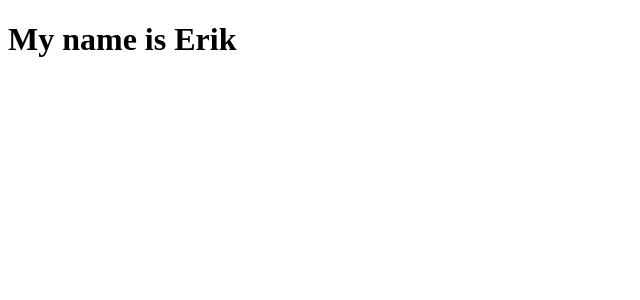
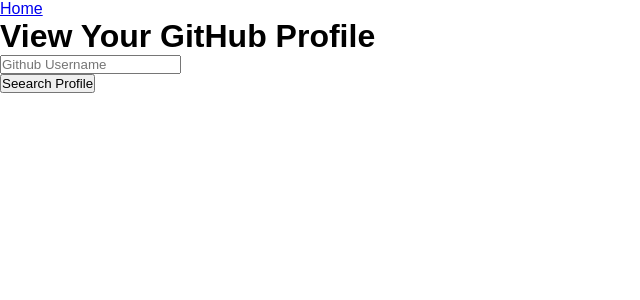
Before and after one commit to erikprogramador/react-github-profiles, a React (Create React App) app: page / in a window 1280 px wide. Shown: the top 300 px of the page, without its empty margins (0-640 px from the left). Built offline with nearby package versions, Linux system fonts and the light colour scheme.

Commit message:
Create the base components and routes

```diff
--- /dev/null
+++ b/src/App.js
@@ -0,0 +1,22 @@
+import React from 'react';
+import { BrowserRouter as Router, Route, Switch } from 'react-router-dom';
+import Welcome from './Welcome';
+import NoMatch from './NoMatch';
+import Profile from './Profile';
+import Navigation from './Navigation';
+
+const App = () => (
+  <Router>
+    <div>
+      <Navigation />
+
+      <Switch>
+        <Route exact path="/" component={Welcome} />
+        <Route path="/profile/:username" component={Profile} />
+        <Route component={NoMatch} />
+      </Switch>
+    </div>
+  </Router>
+);
+
+export default App;
--- a/src/App/App.js
+++ /dev/null
@@ -1,13 +0,0 @@
-import React, { Component } from 'react';
-
-class App extends Component {
-  render() {
-    return (
-      <div>
-        <h1>My name is Erik</h1>
-      </div>
-    );
-  }
-}
-
-export default App;
--- /dev/null
+++ b/src/Navigation.js
@@ -0,0 +1,10 @@
+import React from 'react';
+import { Link } from 'react-router-dom';
+
+const Navigation = () => (
+  <nav>
+    <Link to="/">Home</Link>
+  </nav>
+);
+
+export default Navigation;
--- /dev/null
+++ b/src/NoMatch.js
@@ -0,0 +1,7 @@
+import React from 'react';
+
+const NoMatch = () => (
+  <h1 style={{color: 'red'}}>404 Page not found</h1>
+)
+
+export default NoMatch;
--- /dev/null
+++ b/src/Profile.js
@@ -0,0 +1,13 @@
+import React, { Component } from 'react';
+
+class Profile extends Component {
+  render () {
+    return (
+      <div>
+        {this.props.match.params.username}
+      </div>
+    );
+  }
+}
+
+export default Profile;
--- /dev/null
+++ b/src/SearchForm.js
@@ -0,0 +1,28 @@
+import React, { Component } from 'react';
+
+class SearchForm extends Component {
+  constructor (props) {
+    super(props);
+    this.state = {
+      username: ''
+    };
+    this.setUsername = this.setUsername.bind(this);
+  }
+
+  setUsername (event) {
+    this.setState({ username: event.target.value });
+  }
+
+  render () {
+    return (
+      <form onSubmit={this.props.search}>
+        <div>
+          <input type="text" onChange={this.setUsername} value={this.state.username} placeholder="Github Username"/>
+        </div>
+        <button type="submit">Seearch Profile</button>
+      </form>
+    );
+  }
+}
+
+export default SearchForm;
--- /dev/null
+++ b/src/Welcome.js
@@ -0,0 +1,26 @@
+import React, { Component } from 'react';
+import SearchForm from './SearchForm';
+
+class Welcome extends Component {
+  constructor (props) {
+    super(props);
+    this.search = this.search.bind(this);
+  }
+
+  search (event) {
+    event.preventDefault();
+    console.log(event);
+  }
+
+  render () {
+    return (
+      <main>
+        <h1>View Your GitHub Profile</h1>
+
+        <SearchForm search={this.search} />
+      </main>
+    );
+  }
+}
+
+export default Welcome;
--- a/src/index.js
+++ b/src/index.js
@@ -1,6 +1,7 @@
 import React from 'react';
 import ReactDOM from 'react-dom';
-import App from './App/App';
+import App from './App';
+import './styles.css'
 
 ReactDOM.render(
   <App />,
--- /dev/null
+++ b/src/styles.css
@@ -0,0 +1,13 @@
+* {
+  margin: 0;
+  padding: 0;
+  box-sizing: border-box;
+}
+
+:root {
+  font-size: 16px
+}
+
+body {
+  font-family: 'Roboto Mono', sans-serif
+}
```
Also changed, not shown: src/logo.svg (deleted), 1 other file (tests, documents, lock files or other folders).
